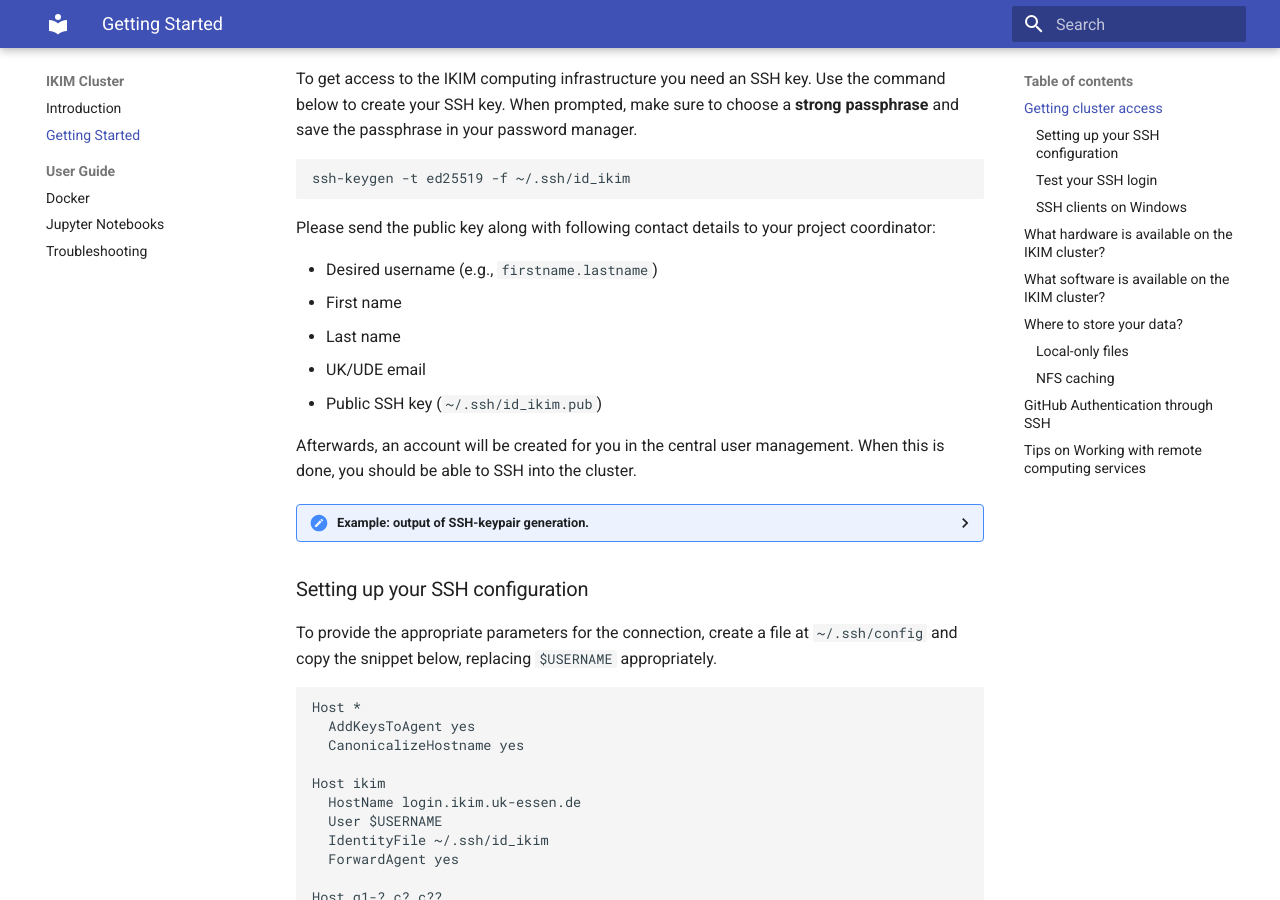
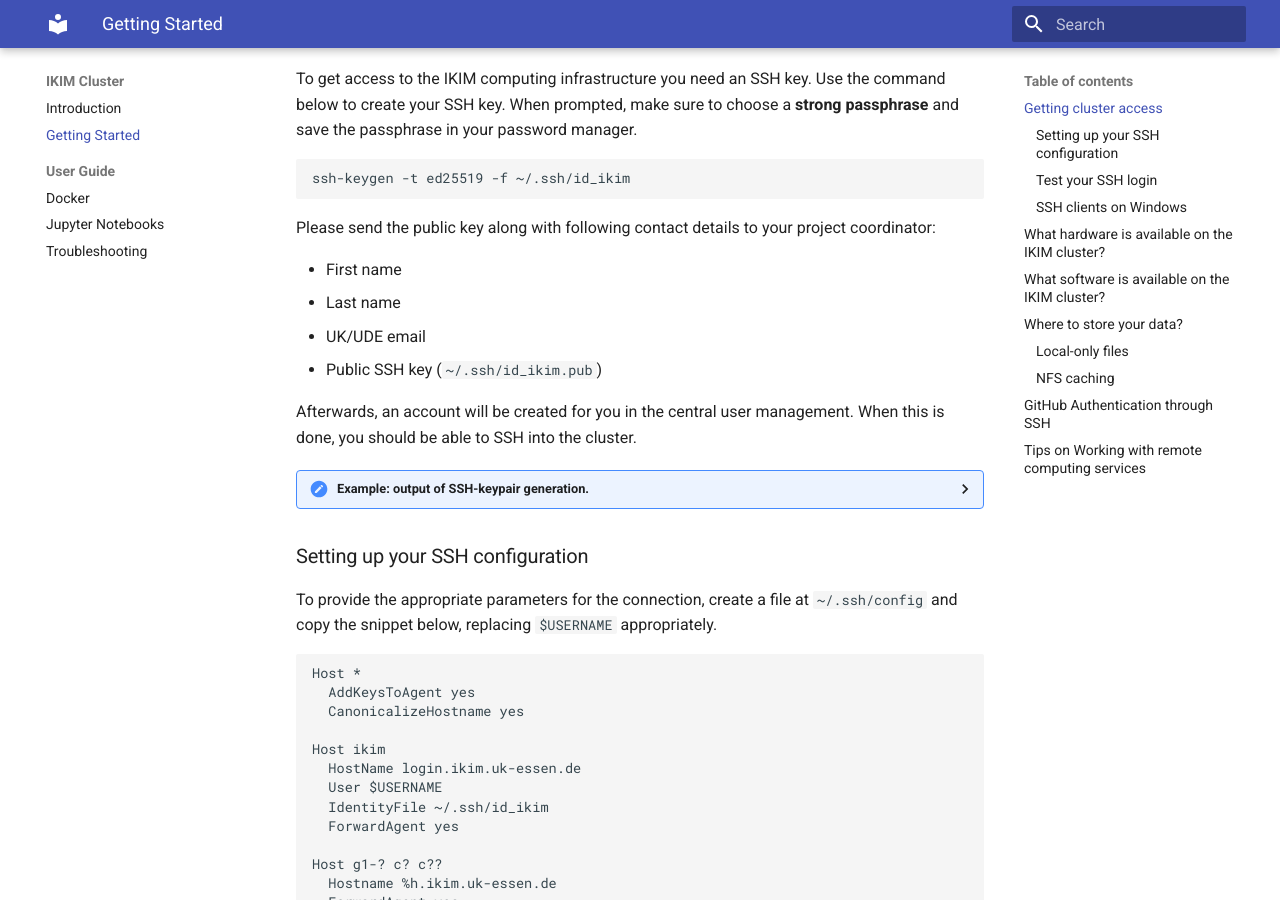
Before and after one commit to IKIM-Essen/ClusterDocs, an MkDocs documentation site: the page built from docs/getting-started.md, in a window 1280 px wide and 900 px high, scrolled down 390 px. Built offline with MkDocs 1.6.1 and Material for MkDocs 9.7.7, drawn with Linux system fonts in a browser that asks for light colours.

Commit message:
Edit list of required information (#10)
Users do not need to provide a desired username. The username should simply be picked by the administrator.
This way all user names follow the same naming convention.

```diff
--- a/docs/getting-started.md
+++ b/docs/getting-started.md
@@ -16,7 +16,6 @@ ssh-keygen -t ed25519 -f ~/.ssh/id_ikim
 
 Please send the public key along with following contact details to your project coordinator:
 
-- Desired username (e.g., `firstname.lastname`)
 - First name
 - Last name
 - UK/UDE email
```
